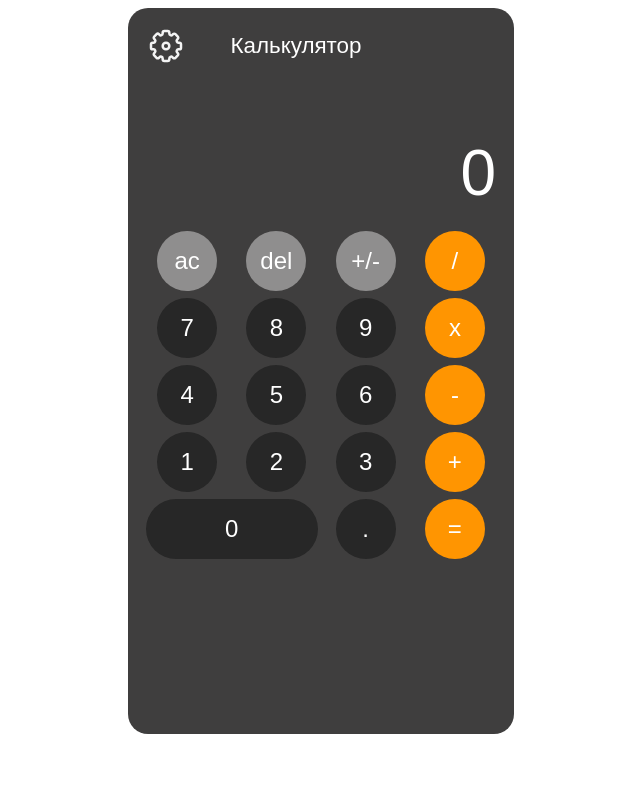
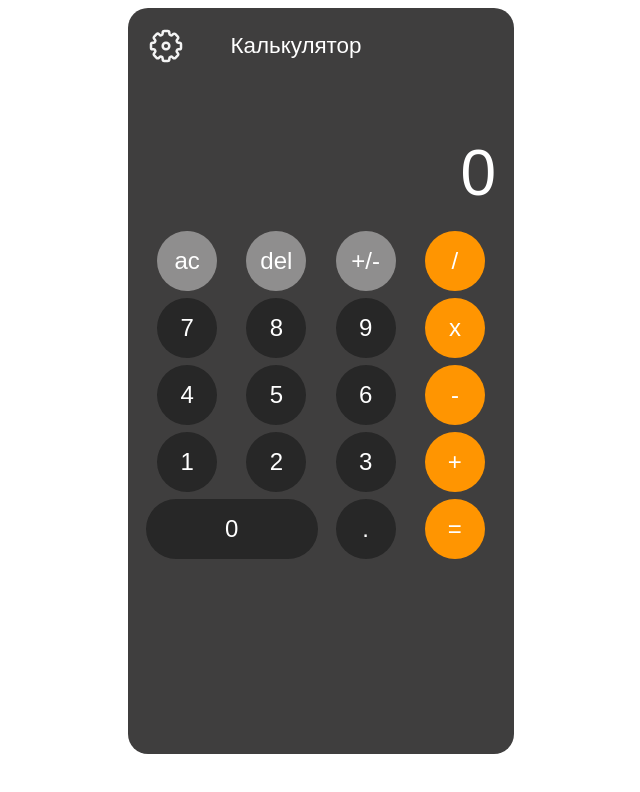
Before and after one commit to Koudu/calculator, a website built with webpack: page public/index.html in a window 1280 px wide. Shown: the whole page, without its empty margins (319-959 px from the left). Built offline with nearby package versions, Linux system fonts and the light colour scheme.

Commit message:
modified:   src/style.css

```diff
--- a/src/style.css
+++ b/src/style.css
@@ -1,7 +1,7 @@
 .calc {
   margin: 0px auto;
   max-width: 350px;
-  height: 690px;
+  height: 710px;
   border-radius: 20px;
   font-family: Arial;
   padding: 18px;
```
